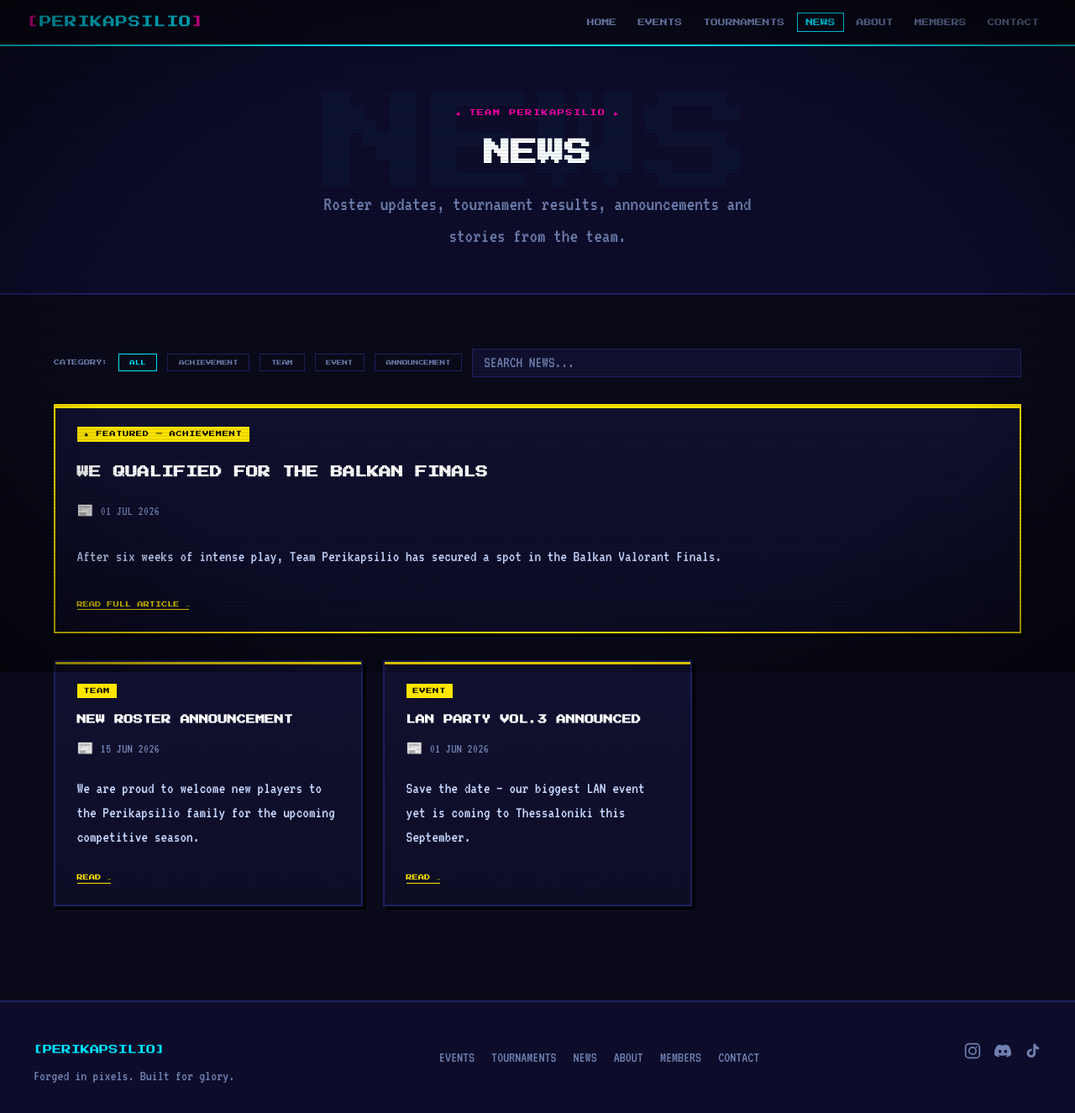
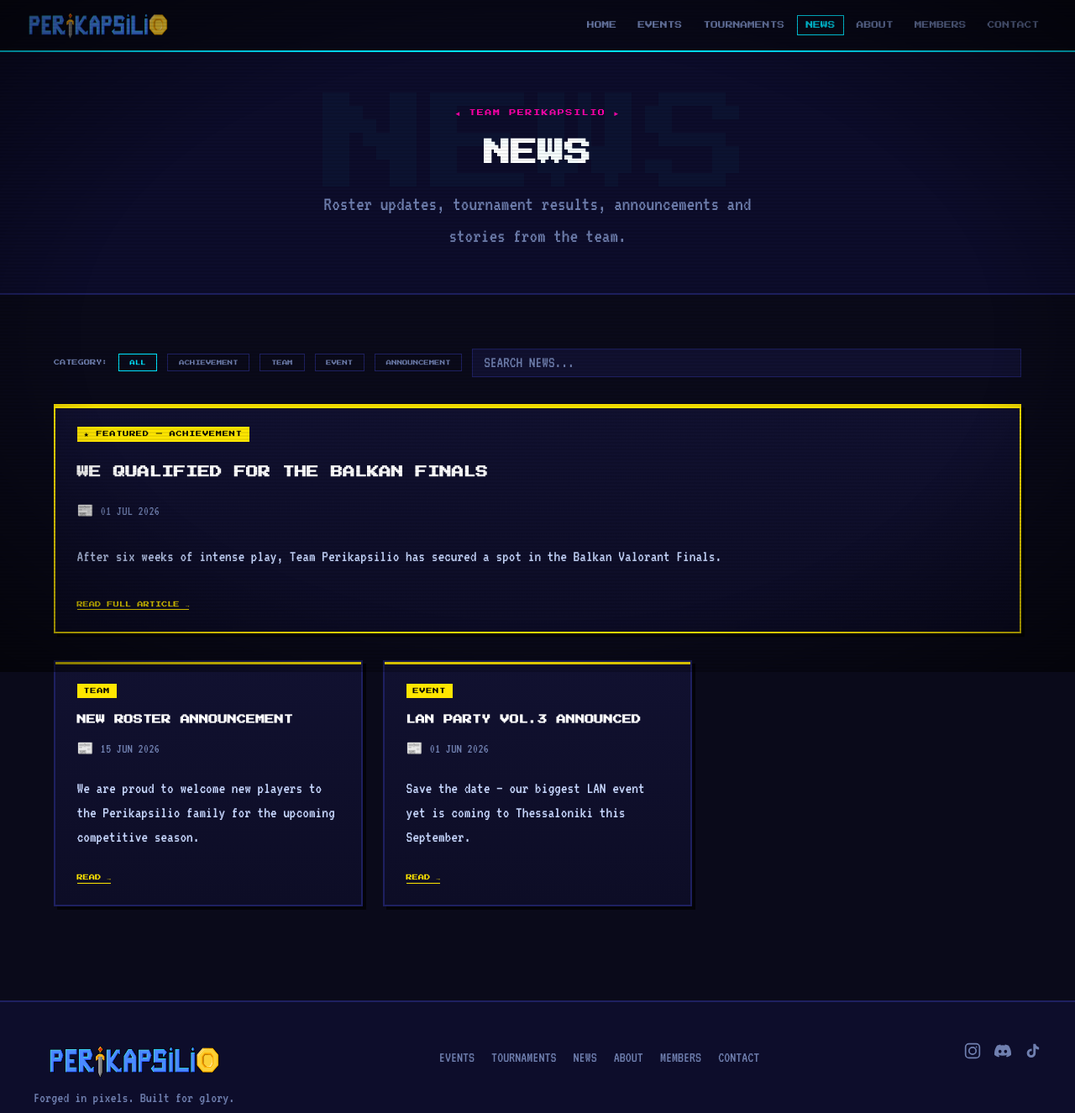
Before and after one commit to eXaiSios/team-perikapsilio, a plain HTML site: page news/index.html in a window 1280 px wide. Shown: the top 1325 px of the page at 84% size. Drawn offline with Linux system fonts and the light colour scheme.

Commit message:
Replace [PERIKAPSILIO] text logo with Assets/logo.png

```diff
--- a/news/index.html
+++ b/news/index.html
@@ -13,7 +13,7 @@
 <div class="scanlines" aria-hidden="true"></div>
 
 <nav class="navbar">
-  <a href="../" class="nav-logo"><span class="pixel-bracket">[</span>PERIKAPSILIO<span class="pixel-bracket">]</span></a>
+  <a href="../" class="nav-logo"><img src="../Assets/logo.png" alt="Team Perikapsilio" class="nav-logo-img"></a>
   <button class="hamburger" id="hamburger" aria-label="Toggle menu" aria-expanded="false"><span></span><span></span><span></span></button>
   <ul class="nav-links" id="nav-links">
     <li><a href="../" class="nav-link">HOME</a></li>
@@ -61,7 +61,7 @@
 <footer class="footer">
   <div class="footer-inner">
     <div class="footer-brand">
-      <span class="press footer-logo">[PERIKAPSILIO]</span>
+      <img src="../Assets/logo.png" alt="Team Perikapsilio" class="footer-logo-img">
       <p class="vt footer-tagline">Forged in pixels. Built for glory.</p>
     </div>
     <nav class="footer-nav" aria-label="Footer navigation">
--- a/style.css
+++ b/style.css
@@ -105,6 +105,19 @@ ul { list-style: none; }
   color: var(--accent);
   letter-spacing: 0.05em;
   white-space: nowrap;
+  display: inline-flex;
+  align-items: center;
+}
+.nav-logo-img {
+  height: 36px;
+  width: auto;
+  display: block;
+  object-fit: contain;
+  transition: transform 0.15s, filter 0.15s;
+}
+.nav-logo:hover .nav-logo-img {
+  transform: scale(1.04);
+  filter: drop-shadow(0 0 8px rgba(0, 229, 255, 0.45));
 }
 .pixel-bracket { color: var(--accent2); }
 .nav-links {
@@ -816,6 +829,12 @@ ul { list-style: none; }
   font-size: clamp(0.5rem, 1.5vw, 0.7rem);
   color: var(--accent);
 }
+.footer-logo-img {
+  height: 44px;
+  width: auto;
+  display: block;
+  object-fit: contain;
+}
 .footer-tagline { font-size: 1.1rem; color: var(--text-dim); }
 .footer-nav {
   display: flex;
```
Also changed, not shown: about/index.html (+2 -2 lines), contact/index.html (+2 -2 lines), events/index.html (+2 -2 lines), index.html (+2 -2 lines), members/index.html (+2 -2 lines), tournaments/index.html (+2 -2 lines).
